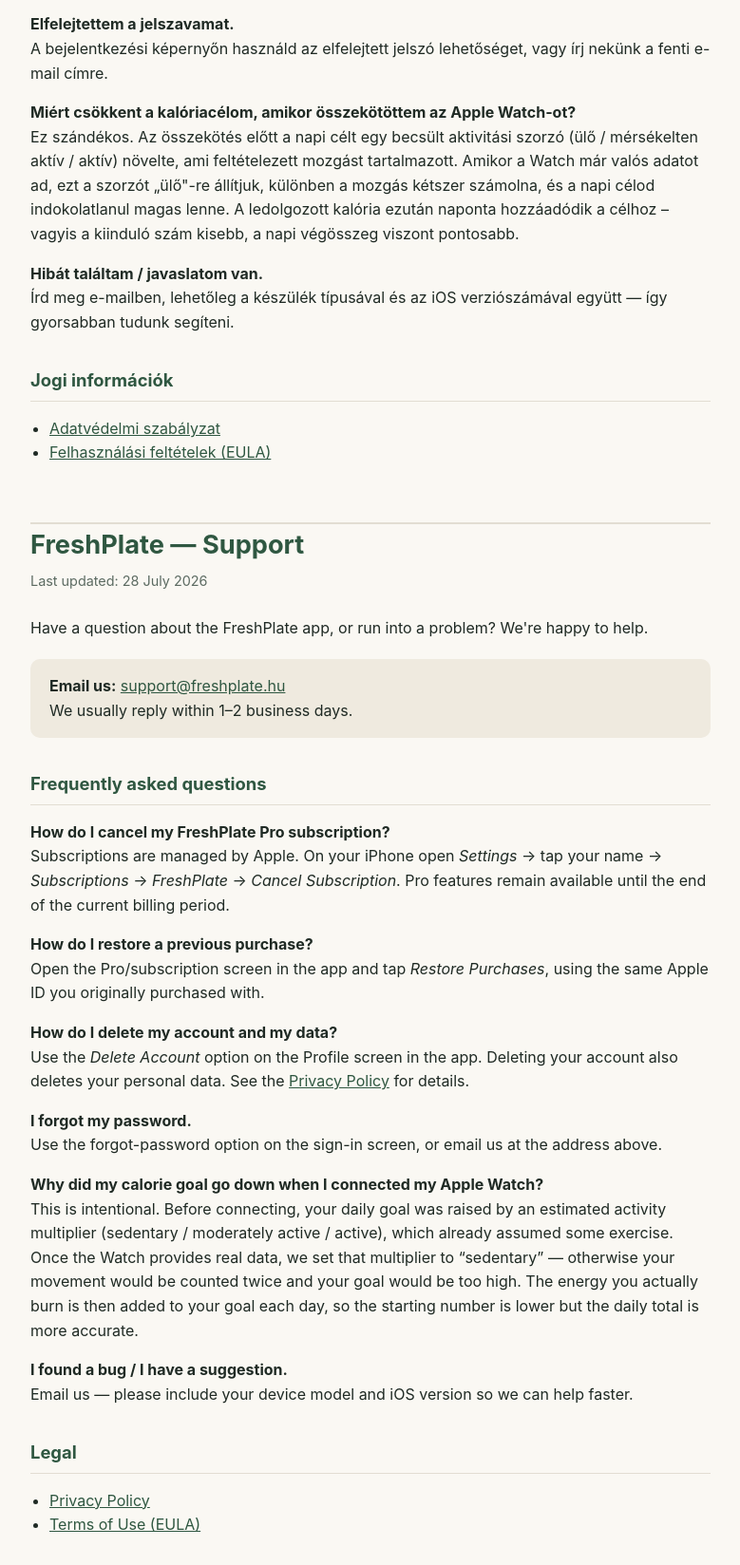
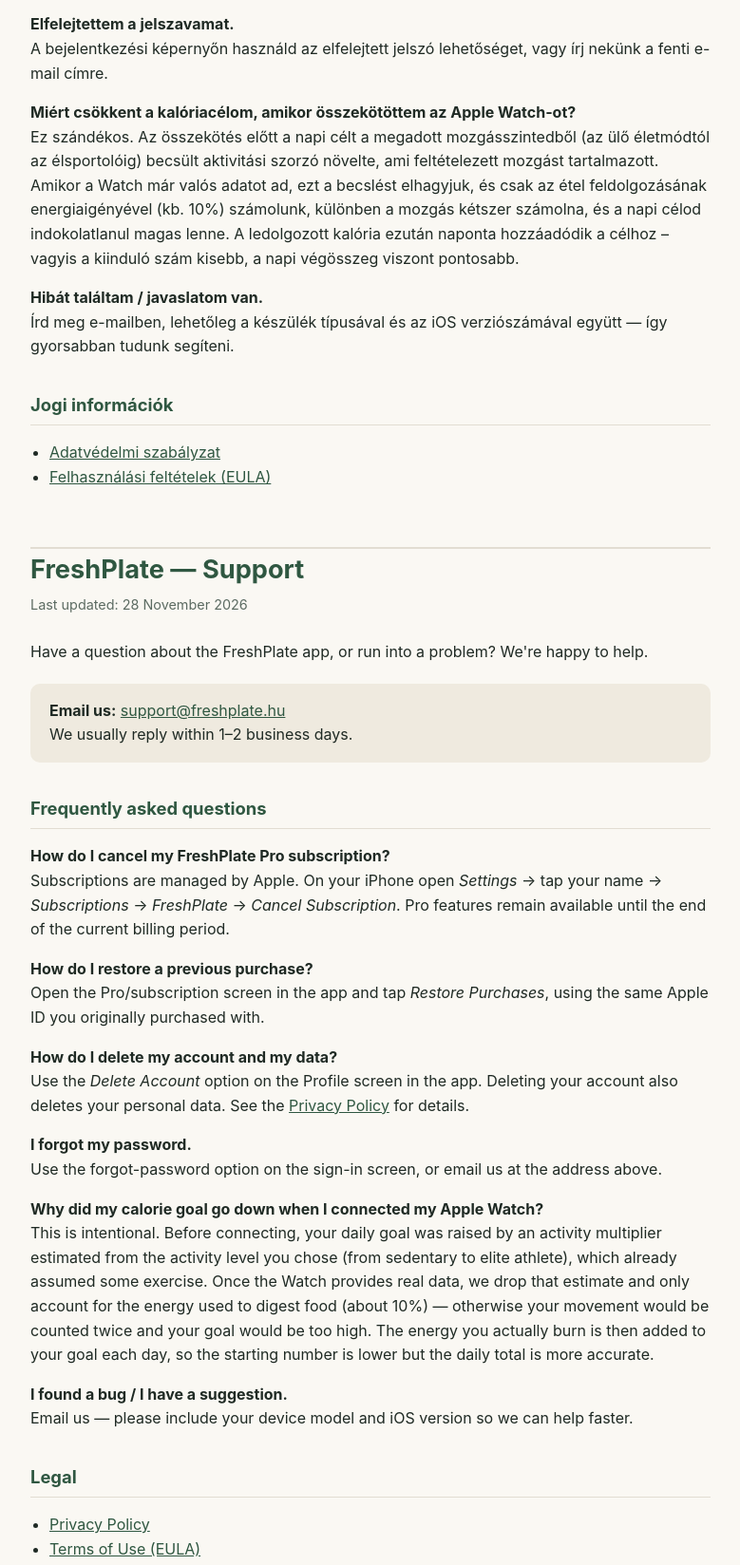
Before and after one commit to almosp-cmd/freshplate-privacy, a plain HTML site: page support.html in a window 1280 px wide. Shown: the part 676-2324 px from the top of the page at 95% size, without its empty margins (250-1029 px from the left). Drawn offline with Linux system fonts and the light colour scheme.

Commit message:
Weboldal a 2.2.0-hoz: friss app-képek (Közösség fül nélkül), új OG-kép (négy lépés), szokás-időpont szöveg, csoport-link semleges, support: Apple Watch-szorzó pontosítva
Co-Authored-By: Claude Opus 5.5 <noreply@anthropic.com>

```diff
--- a/support.html
+++ b/support.html
@@ -27,7 +27,7 @@
 
 <!-- ================= MAGYAR ================= -->
 <h1>FreshPlate — Támogatás</h1>
-<div class="updated">Utolsó frissítés: 2026. július 28.</div>
+<div class="updated">Utolsó frissítés: 2026. november 28.</div>
 
 <p>Kérdésed van a FreshPlate alkalmazással kapcsolatban, vagy elakadtál valahol?
 Szívesen segítünk.</p>
@@ -61,12 +61,12 @@ A bejelentkezési képernyőn használd az elfelejtett jelszó lehetőséget,
 vagy írj nekünk a fenti e-mail címre.</p>
 
 <p><strong>Miért csökkent a kalóriacélom, amikor összekötöttem az Apple Watch-ot?</strong><br>
-Ez szándékos. Az összekötés előtt a napi célt egy becsült aktivitási szorzó (ülő /
-mérsékelten aktív / aktív) növelte, ami feltételezett mozgást tartalmazott. Amikor a
-Watch már valós adatot ad, ezt a szorzót „ülő"-re állítjuk, különben a mozgás kétszer
-számolna, és a napi célod indokolatlanul magas lenne. A ledolgozott kalória ezután
-naponta hozzáadódik a célhoz – vagyis a kiinduló szám kisebb, a napi végösszeg viszont
-pontosabb.</p>
+Ez szándékos. Az összekötés előtt a napi célt a megadott mozgásszintedből (az ülő
+életmódtól az élsportolóig) becsült aktivitási szorzó növelte, ami feltételezett mozgást
+tartalmazott. Amikor a Watch már valós adatot ad, ezt a becslést elhagyjuk, és csak az étel
+feldolgozásának energiaigényével (kb. 10%) számolunk, különben a mozgás kétszer számolna,
+és a napi célod indokolatlanul magas lenne. A ledolgozott kalória ezután naponta hozzáadódik
+a célhoz – vagyis a kiinduló szám kisebb, a napi végösszeg viszont pontosabb.</p>
 
 
 <p><strong>Hibát találtam / javaslatom van.</strong><br>
@@ -83,7 +83,7 @@ együtt — így gyorsabban tudunk segíteni.</p>
 
 <!-- ================= ENGLISH ================= -->
 <h1>FreshPlate — Support</h1>
-<div class="updated">Last updated: 28 July 2026</div>
+<div class="updated">Last updated: 28 November 2026</div>
 
 <p>Have a question about the FreshPlate app, or run into a problem?
 We're happy to help.</p>
@@ -116,12 +116,13 @@ Use the forgot-password option on the sign-in screen, or email us at the
 address above.</p>
 
 <p><strong>Why did my calorie goal go down when I connected my Apple Watch?</strong><br>
-This is intentional. Before connecting, your daily goal was raised by an estimated
-activity multiplier (sedentary / moderately active / active), which already assumed
-some exercise. Once the Watch provides real data, we set that multiplier to
-“sedentary” — otherwise your movement would be counted twice and your goal would be
-too high. The energy you actually burn is then added to your goal each day, so the
-starting number is lower but the daily total is more accurate.</p>
+This is intentional. Before connecting, your daily goal was raised by an activity
+multiplier estimated from the activity level you chose (from sedentary to elite athlete),
+which already assumed some exercise. Once the Watch provides real data, we drop that estimate
+and only account for the energy used to digest food (about 10%) — otherwise your movement
+would be counted twice and your goal would be too high. The energy you actually burn is then
+added to your goal each day, so the starting number is lower but the daily total is more
+accurate.</p>
 
 
 <p><strong>I found a bug / I have a suggestion.</strong><br>
```
Also changed, not shown: go/app/index.html (+1 -1 lines), go/barat/index.html (+1 -1 lines), go/cel/index.html (+1 -1 lines), go/csoport/index.html (+4 -4 lines), go/hetem/index.html (+1 -1 lines), go/lista/index.html (+1 -1 lines), go/qr/index.html (+1 -1 lines), go/szokas/index.html (+1 -1 lines), index.html (+5 -5 lines), assets/og.png, img/phone-lista.webp, img/phone-szokas.webp, img/phone-terv.webp.
